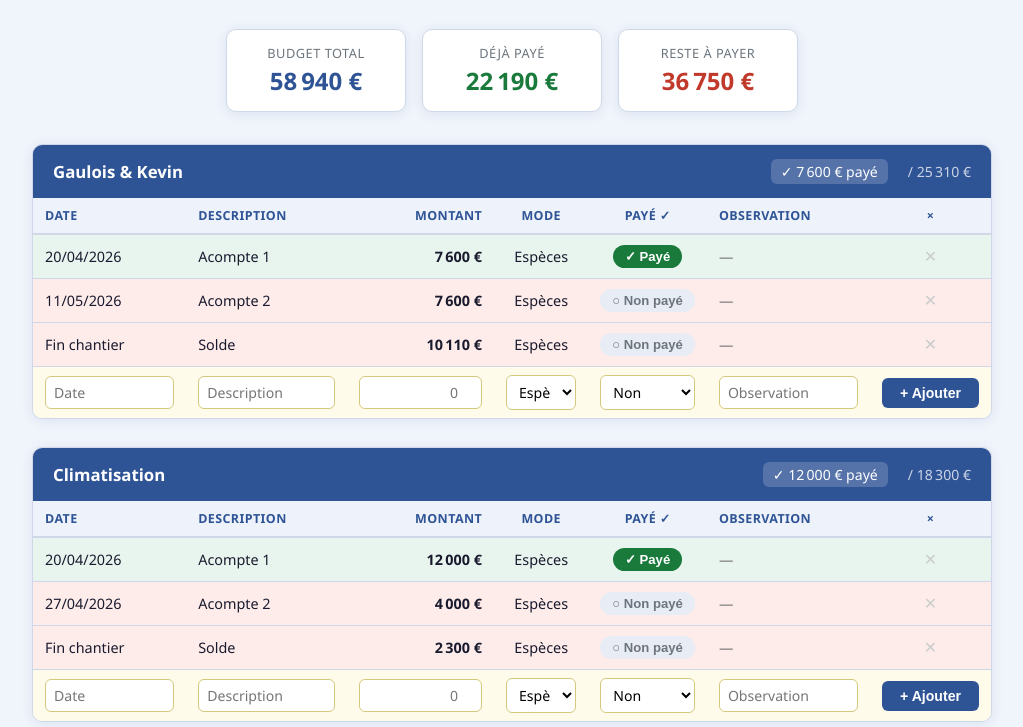
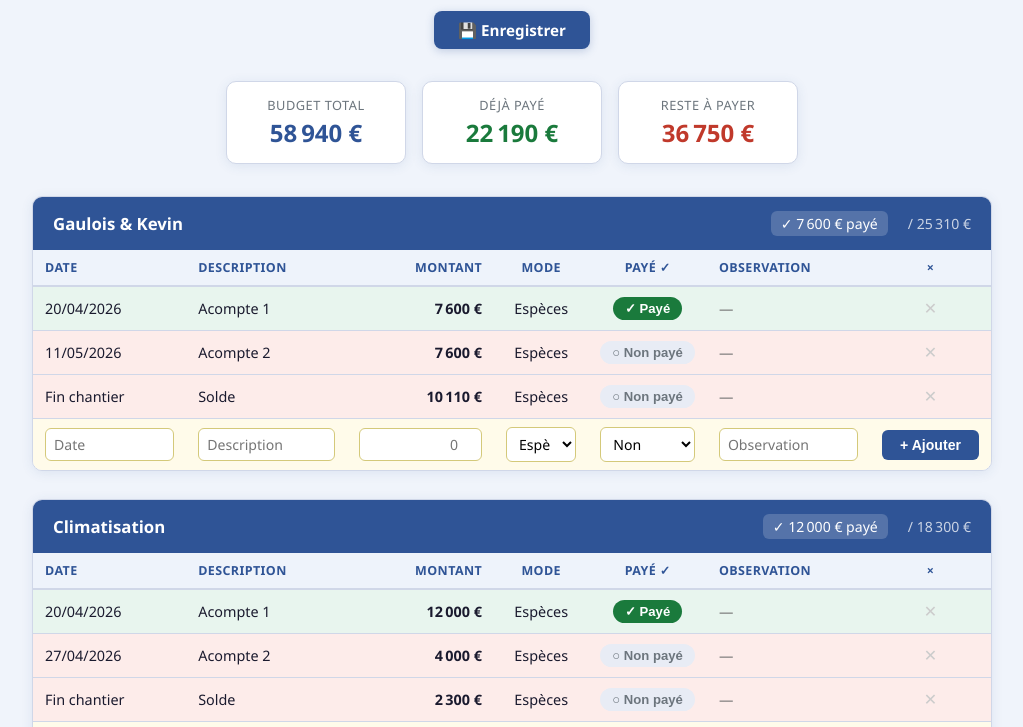
Before and after one commit to K2ISTUDIO/suivi-chantier-villenoy, a plain HTML site: page index.html in a window 1280 px wide. Shown: the part 89-816 px from the top of the page, without its empty margins (128-1151 px from the left). Drawn offline with Linux system fonts and the light colour scheme.

Commit message:
Add save button with visual feedback

```diff
--- a/index.html
+++ b/index.html
@@ -47,6 +47,32 @@
     color: var(--muted);
     font-size: .95rem;
     margin-top: 4px;
+  }
+
+  /* ── save button ── */
+  .save-btn {
+    display: inline-flex;
+    align-items: center;
+    gap: 7px;
+    margin-top: 14px;
+    padding: 9px 24px;
+    background: var(--blue);
+    color: #fff;
+    border: none;
+    border-radius: 8px;
+    font-size: .95rem;
+    font-weight: 600;
+    font-family: inherit;
+    cursor: pointer;
+    transition: background .15s, transform .1s, box-shadow .15s;
+    box-shadow: 0 2px 8px rgba(47,84,150,.25);
+  }
+  .save-btn:hover { background: var(--blue-lt); box-shadow: 0 4px 14px rgba(47,84,150,.3); }
+  .save-btn:active { transform: scale(.97); }
+  .save-btn.saved {
+    background: var(--green);
+    box-shadow: 0 2px 8px rgba(26,122,60,.25);
+    pointer-events: none;
   }
 
   /* ── summary bar ── */
@@ -262,6 +288,7 @@
 <header class="site-header">
   <h1>🏗️ Chantier Villenoy</h1>
   <p>Suivi des paiements par corps de métier</p>
+  <button class="save-btn" id="save-btn" onclick="manualSave()">💾 Enregistrer</button>
 </header>
 
 <div id="summary-bar">
@@ -584,6 +611,18 @@ document.getElementById("modal-trade-name").addEventListener("keydown", e => {
   if (e.key === "Escape") closeModal();
 });
 
+// ── Manual save ──────────────────────────────────────────────────────────────
+function manualSave() {
+  saveData();
+  const btn = document.getElementById("save-btn");
+  btn.classList.add("saved");
+  btn.textContent = "✓ Enregistré";
+  setTimeout(() => {
+    btn.classList.remove("saved");
+    btn.innerHTML = "💾 Enregistrer";
+  }, 2000);
+}
+
 // ── Boot ─────────────────────────────────────────────────────────────────────
 render();
 </script>
```
